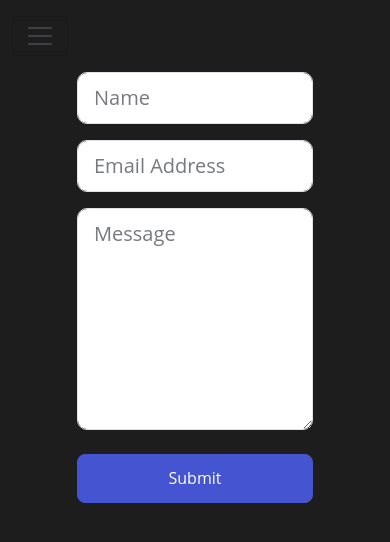
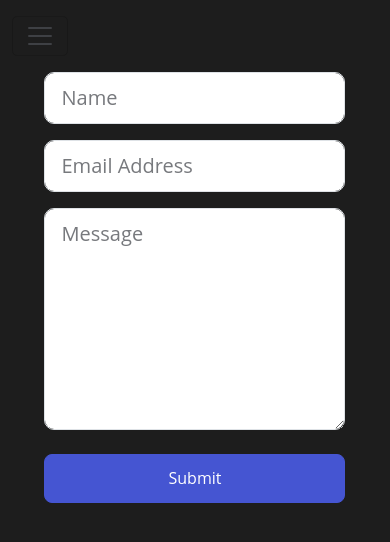
Before and after one commit to tiubarore/dev-portfolio, a website: page contact.html in a window 390 px wide. Drawn offline with nearby package versions, Linux system fonts and the light colour scheme.

Commit message:
edited form on mobile

```diff
--- a/contact.html
+++ b/contact.html
@@ -10,7 +10,7 @@
       rel="stylesheet"
       href="https://cdn.jsdelivr.net/npm/bootstrap-icons@1.11.2/font/bootstrap-icons.min.css"
     />
-    <title>Bootstrap</title>
+    <title>Vincenzo Nicassio Contact</title>
   </head>
   <body class="bg-dark">
     <!-- Navbar -->
@@ -61,7 +61,7 @@
     <section class="contact bg-dark pb-4">
       <div class="container">
         <div class="row">
-          <div class="col-8 offset-2">
+          <div class="col-md-8 col-10 offset-1 offset-md-2">
             <form action="https://formspree.io/f/mleyqjpb" method="POST">
               <div class="mb-3">
                 <input
```
